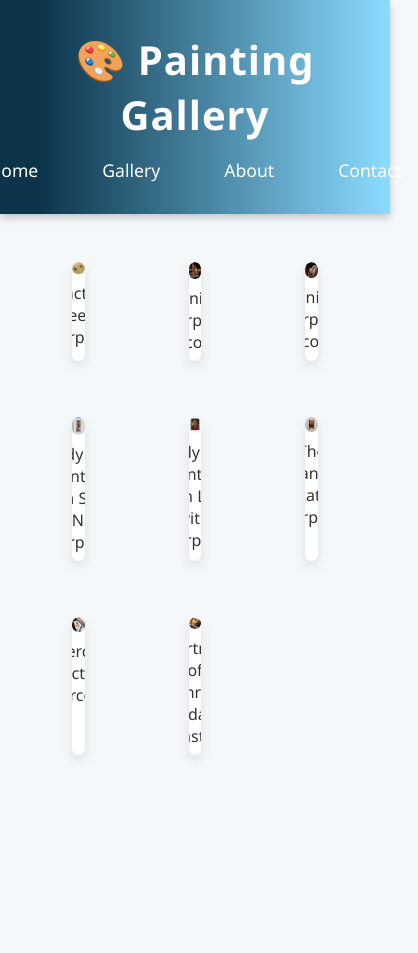
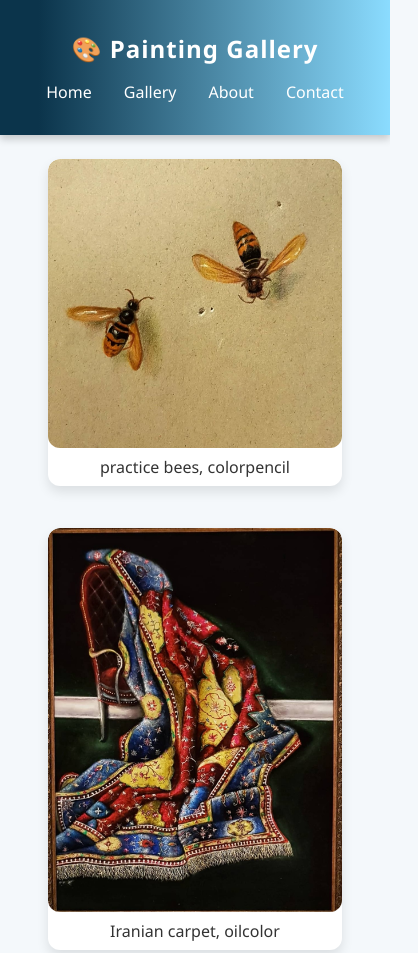
Before and after one commit to kianaarte/Websitedemo, a plain HTML site: page paintings/paintings.html in a window 390 px wide. Shown: the top 953 px of the page, 418 px wide, since content can reach past the window. Before the commit the page ends 844 px from the top, so only its background shows below. Drawn offline with Linux system fonts and the light colour scheme.

Commit message:
mobile ver

```diff
--- a/about/about.css
+++ b/about/about.css
@@ -80,3 +80,34 @@ header {
 
 .main-menu a:hover {
   background: rgba(255,255,255,0.15);
+}
+
+
+/* Adjust to mobile */
+
+@media (max-width: 800px) {
+  .gallery {
+    grid-template-columns: repeat(2, 1fr);
+    padding: 1rem;
+    gap: 16px;
+  }
+  .main-menu ul {
+    gap: 1rem;
+    font-size: 1rem;
+  }
+}
+
+@media (max-width: 500px) {
+  .gallery {
+    grid-template-columns: 1fr;
+    padding: 0.5rem;
+    gap: 10px;
+  }
+  header h1 {
+    font-size: 1.5rem;
+  }
+  .main-menu a {
+    font-size: 1rem;
+    padding: 0.5rem;
+  }
+}
--- a/gallery/gallery.css
+++ b/gallery/gallery.css
@@ -167,3 +167,33 @@ header h1 {
   background: #1876ba;
   transform: scale(1.05);
 }
+
+
+/* Adjust to mobile */
+
+@media (max-width: 800px) {
+  .gallery {
+    grid-template-columns: repeat(2, 1fr);
+    padding: 1rem;
+    gap: 16px;
+  }
+  .main-menu ul {
+    gap: 1rem;
+    font-size: 1rem;
+  }
+}
+
+@media (max-width: 500px) {
+  .gallery {
+    grid-template-columns: 1fr;
+    padding: 0.5rem;
+    gap: 10px;
+  }
+  header h1 {
+    font-size: 1.5rem;
+  }
+  .main-menu a {
+    font-size: 1rem;
+    padding: 0.5rem;
+  }
+}
--- a/home/home.css
+++ b/home/home.css
@@ -103,3 +103,32 @@ header h1 {
   box-sizing: border-box;
 
 }
+
+/* Adjust to mobile */
+
+@media (max-width: 800px) {
+  .gallery {
+    grid-template-columns: repeat(2, 1fr);
+    padding: 1rem;
+    gap: 16px;
+  }
+  .main-menu ul {
+    gap: 1rem;
+    font-size: 1rem;
+  }
+}
+
+@media (max-width: 500px) {
+  .gallery {
+    grid-template-columns: 1fr;
+    padding: 0.5rem;
+    gap: 10px;
+  }
+  header h1 {
+    font-size: 1.5rem;
+  }
+  .main-menu a {
+    font-size: 1rem;
+    padding: 0.5rem;
+  }
+}
--- a/index/index.css
+++ b/index/index.css
@@ -41,3 +41,34 @@ body {
   background: rgba(255,255,255,1);
   transform: scale(1.05);
 }
+
+
+
+/* Adjust to mobile */
+
+@media (max-width: 800px) {
+  .gallery {
+    grid-template-columns: repeat(2, 1fr);
+    padding: 1rem;
+    gap: 16px;
+  }
+  .main-menu ul {
+    gap: 1rem;
+    font-size: 1rem;
+  }
+}
+
+@media (max-width: 500px) {
+  .gallery {
+    grid-template-columns: 1fr;
+    padding: 0.5rem;
+    gap: 10px;
+  }
+  header h1 {
+    font-size: 1.5rem;
+  }
+  .main-menu a {
+    font-size: 1rem;
+    padding: 0.5rem;
+  }
+}
--- a/paintings/paintings.css
+++ b/paintings/paintings.css
@@ -165,5 +165,34 @@ header h1 {
   min-width: 160px;
   width: 100%;
   box-sizing: border-box;
+}
 
+
+/* Adjust to mobile */
+
+@media (max-width: 800px) {
+  .gallery {
+    grid-template-columns: repeat(2, 1fr);
+    padding: 1rem;
+    gap: 16px;
+  }
+  .main-menu ul {
+    gap: 1rem;
+    font-size: 1rem;
+  }
 }
+
+@media (max-width: 500px) {
+  .gallery {
+    grid-template-columns: 1fr;
+    padding: 0.5rem;
+    gap: 10px;
+  }
+  header h1 {
+    font-size: 1.5rem;
+  }
+  .main-menu a {
+    font-size: 1rem;
+    padding: 0.5rem;
+  }
+}
--- a/paintings/paintings.html
+++ b/paintings/paintings.html
@@ -15,7 +15,7 @@
         <li>
           <a href="#">Gallery</a>
           <ul class="sub-menu">
-            <li><a href="paintings/paintings.html">Painting</a></li>
+            <li><a href="paintings.html">Painting</a></li>
             <li><a href="drawing/drawing.html">Drawing</a></li>
             <li><a href="../gallery/gallery.html#abstract">Digital Art</a></li>
             <li><a href="../gallery/gallery.html#classic">Character Design</a></li>
--- a/recipes/recipes.css
+++ b/recipes/recipes.css
@@ -200,5 +200,35 @@ header h1 {
   min-width: 160px;
   width: 100%;
   box-sizing: border-box;
+}
 
+
+
+/* Adjust to mobile */
+
+@media (max-width: 800px) {
+  .gallery {
+    grid-template-columns: repeat(2, 1fr);
+    padding: 1rem;
+    gap: 16px;
+  }
+  .main-menu ul {
+    gap: 1rem;
+    font-size: 1rem;
+  }
 }
+
+@media (max-width: 500px) {
+  .gallery {
+    grid-template-columns: 1fr;
+    padding: 0.5rem;
+    gap: 10px;
+  }
+  header h1 {
+    font-size: 1.5rem;
+  }
+  .main-menu a {
+    font-size: 1rem;
+    padding: 0.5rem;
+  }
+}
```
Also changed, not shown: index/index.html (+1 -0 lines).
